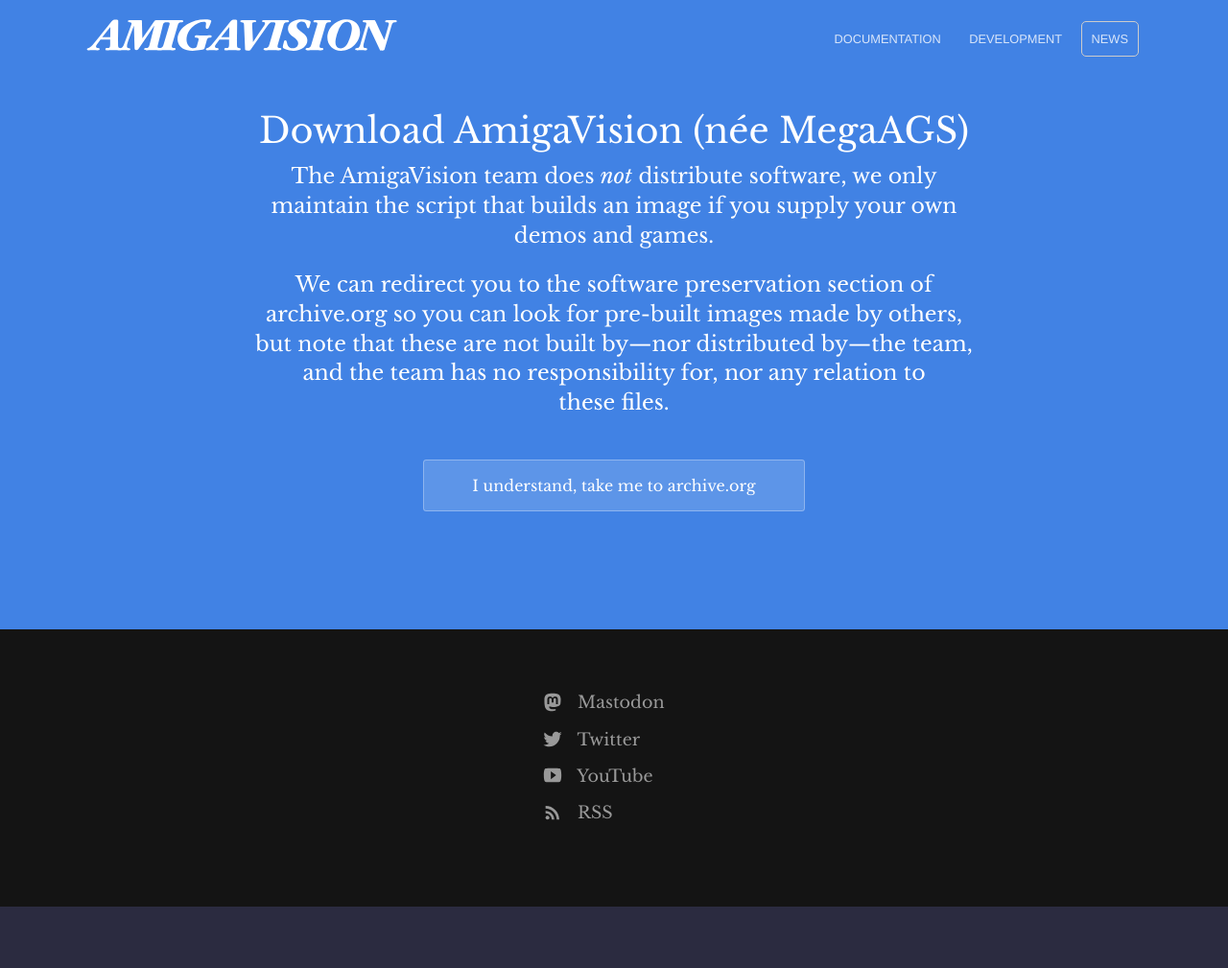
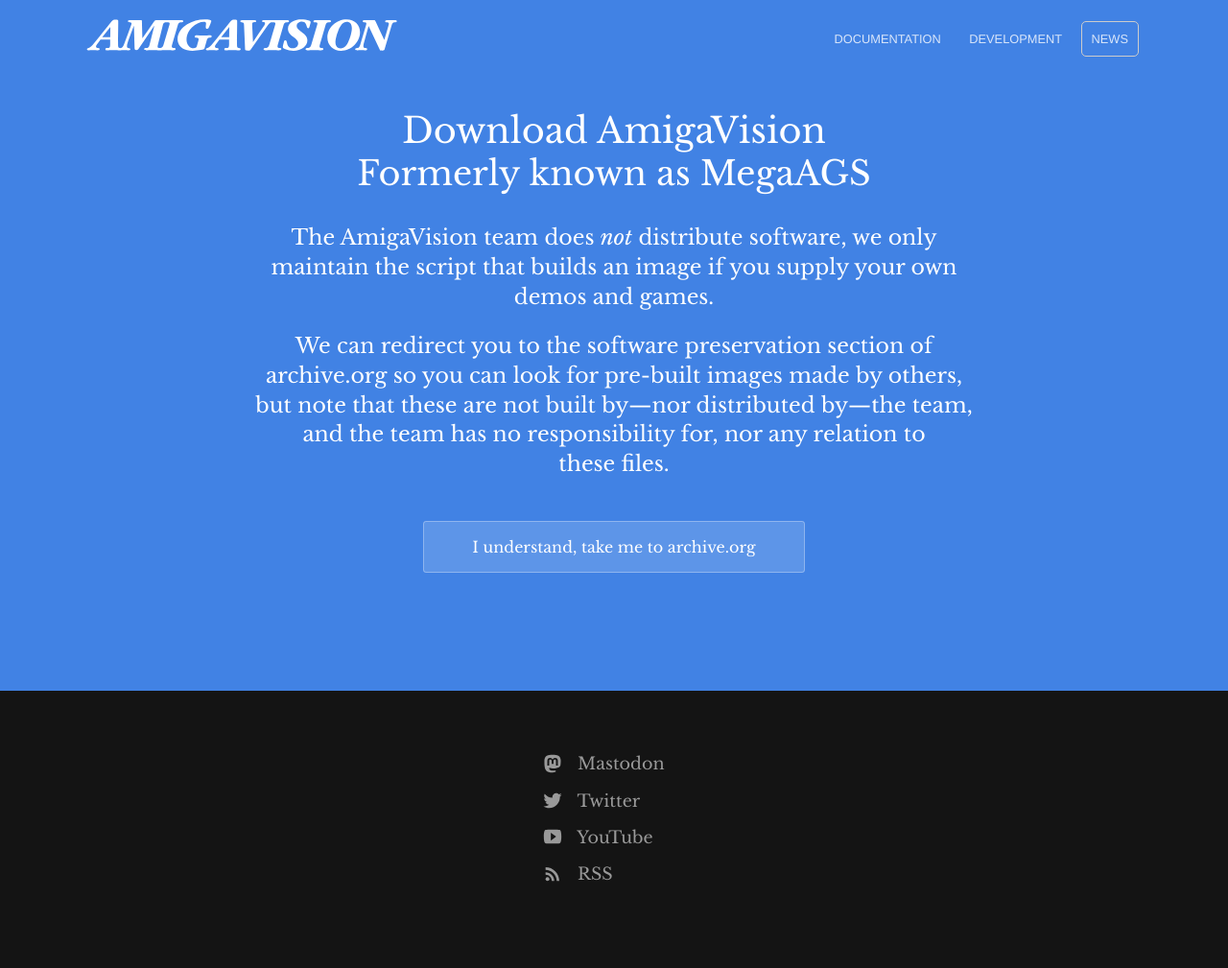
Before and after one commit to amigavision/amigavision.github.io, a Jekyll site: the page built from download.html, in a window 1280 px wide. Shown: the whole page at 96% size. Built offline with Jekyll 4.4.1, drawn with Linux system fonts in a browser that asks for light colours; before the commit the page ends 945 px from its top, so only the background shows below that.

Commit message:
Update download.html

```diff
--- a/download.html
+++ b/download.html
@@ -5,7 +5,8 @@
 
 <section class="hero">
 	<div class="text-container">
-    <h1>Download AmigaVision (née MegaAGS)</h1>
+    <h1>Download AmigaVision</h1>
+    <h2>Formerly known as MegaAGS</h2>
 		<p class="subtext">The AmigaVision team does <em>not</em> distribute software, we only maintain the script that builds an image if you supply your own demos and&nbsp;games.</p>
 
 		<p class="subtext"> We can redirect you to the software preservation section of archive.org so you can look for pre-built images made by others, but note that these are not built by&mdash;nor distributed by&mdash;the team, and the team has no responsibility for, nor any relation to these&nbsp;files.</p>
```
